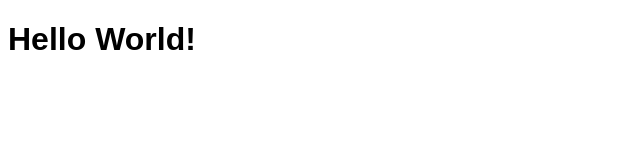
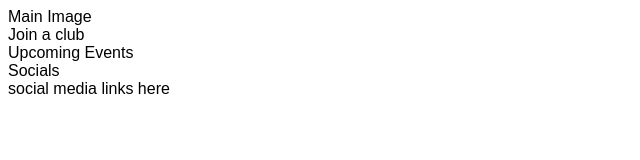
Before and after one commit to faraimoyo/Club_Hub, a plain HTML site: page index.html in a window 1280 px wide. Shown: the whole page, without its empty margins (0-640 px from the left). Drawn offline with Linux system fonts and the light colour scheme.

Commit message:
Added core structure of home page

```diff
--- a/index.html
+++ b/index.html
@@ -5,12 +5,24 @@
     <meta http-equiv="X-UA-Compatible" content="IE=edge">
     <meta name="viewport" content="width=device-width, initial-scale=1.0">
     <meta name="description" content="Club Hub site for people seeking a club to join">
-    <meta name="keywords" content="club hub, club site, clubs to join, ">
+    <meta name="keywords" content="club hub, club site, clubs to join">
 
     <link rel="stylesheet" href="assets/css/style.css">
     <title>Club Hub</title>
 </head>
 <body>
-    <h1>Hello World!</h1>
+    <header>Main Image</header>
+    <section>
+        Join a club
+    </section>
+    <section>
+        Upcoming Events
+    </section>
+    <section>
+        Socials
+    </section>
+    <footer>
+        social media links here
+    </footer>
 </body>
 </html>
```
